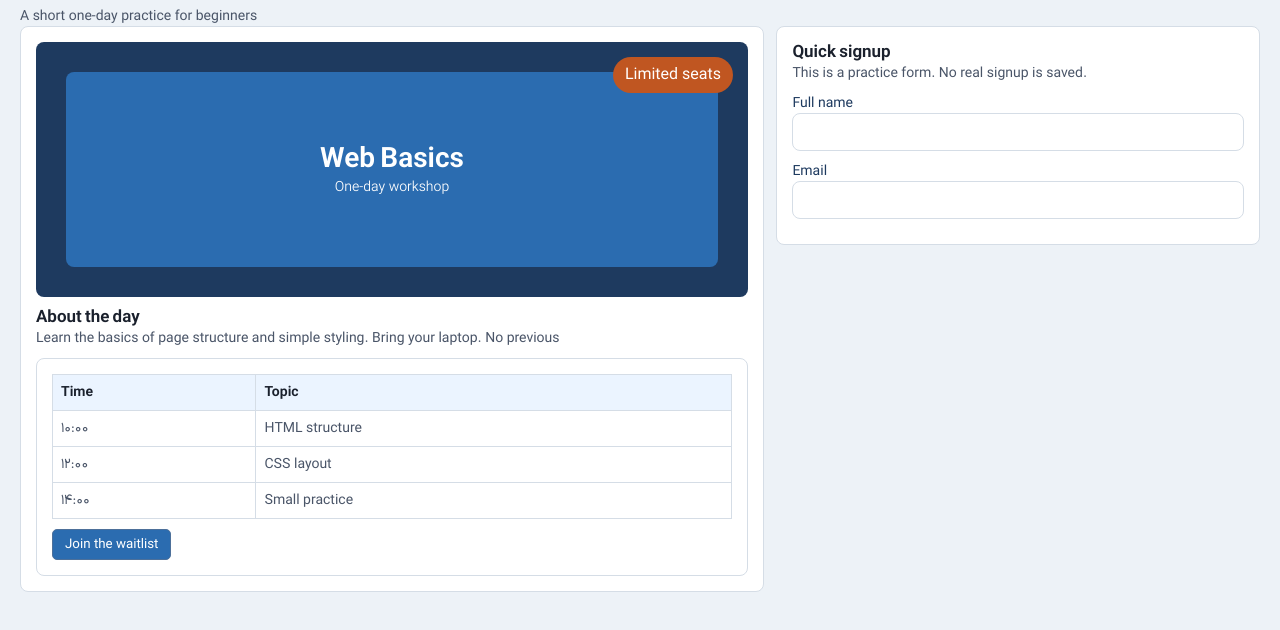
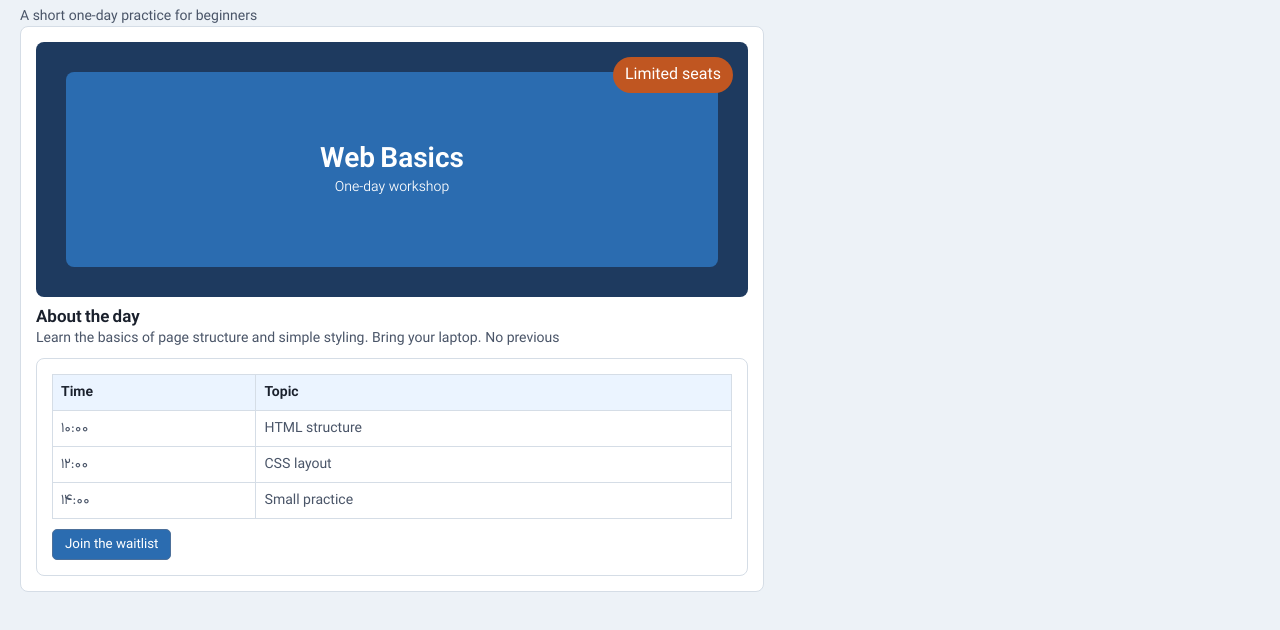
Before and after one commit to saeedsharifinezhad/TestRepo, a plain HTML site: page index.html in a window 1280 px wide. Shown: the part 62-692 px from the top of the page. Drawn offline with Linux system fonts and the light colour scheme.

Commit message:
second commit

```diff
--- a/index.html
+++ b/index.html
@@ -57,27 +57,7 @@
                 <button class="ctaButton">Join the waitlist</button>
             </div>
         </section>
-        <section class="Form section">
-            <div class="">
-                <h3 class="sectionTitle">
-                    Quick signup
-                </h3>
-                <p class="generalParagraph">
-                    This is a practice form. No real signup is saved.
-                </p>
-            </div>
-            <div class="collaboration-form">
-                <form class="collaborationForm" action="" method="get">
-                    <div>
-                        <label class="fields-title" for="full-name">Full name</label><br>
-                        <input class="normal-field" type="text" name="full-name" id="full-name" required>
-                    </div>
-                    <div>
-                        <label class="fields-title" for="email">Email</label><br>
-                        <input class="normal-field" type="email" name="email" id="email" required>
-                    </div>
-                    <div>
-        </section>
+
     </main>
 </body>
 
--- a/style.css
+++ b/style.css
@@ -123,26 +123,6 @@ td {
     color: white;
 }
 
-.collaborationForm {
-    display: flex;
-    flex-direction: column;
-    gap: 10px;
-    width: 100%;
-}
-
-.normal-field {
-    width: 100%;
-    border-radius: 8px;
-    border: solid 1px #D5DDE6;
-    line-height: 20px;
-    padding: 8px;
-}
-
-.fields-title {
-    color: #1E3A5F;
-    font-size: 14px;
-}
-
 @media (min-width: 675px) {
     .mainContent {
     display: grid;
```
